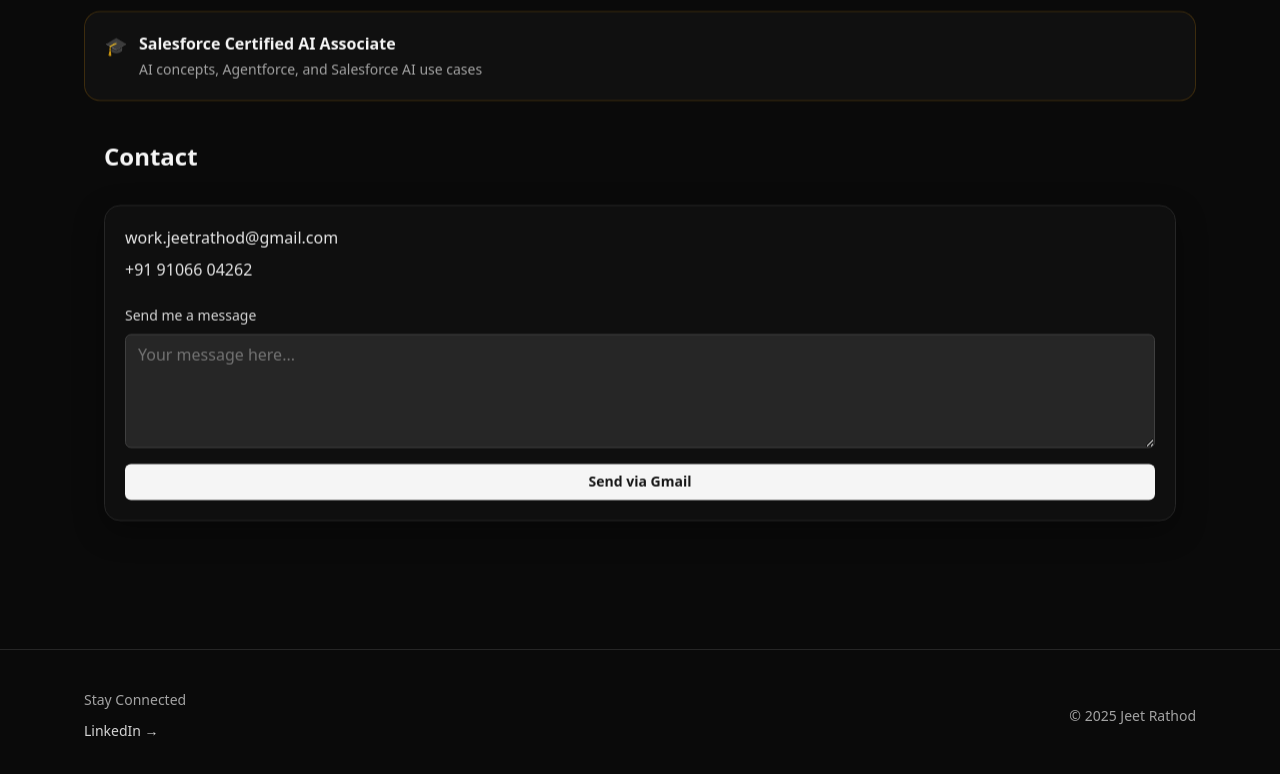
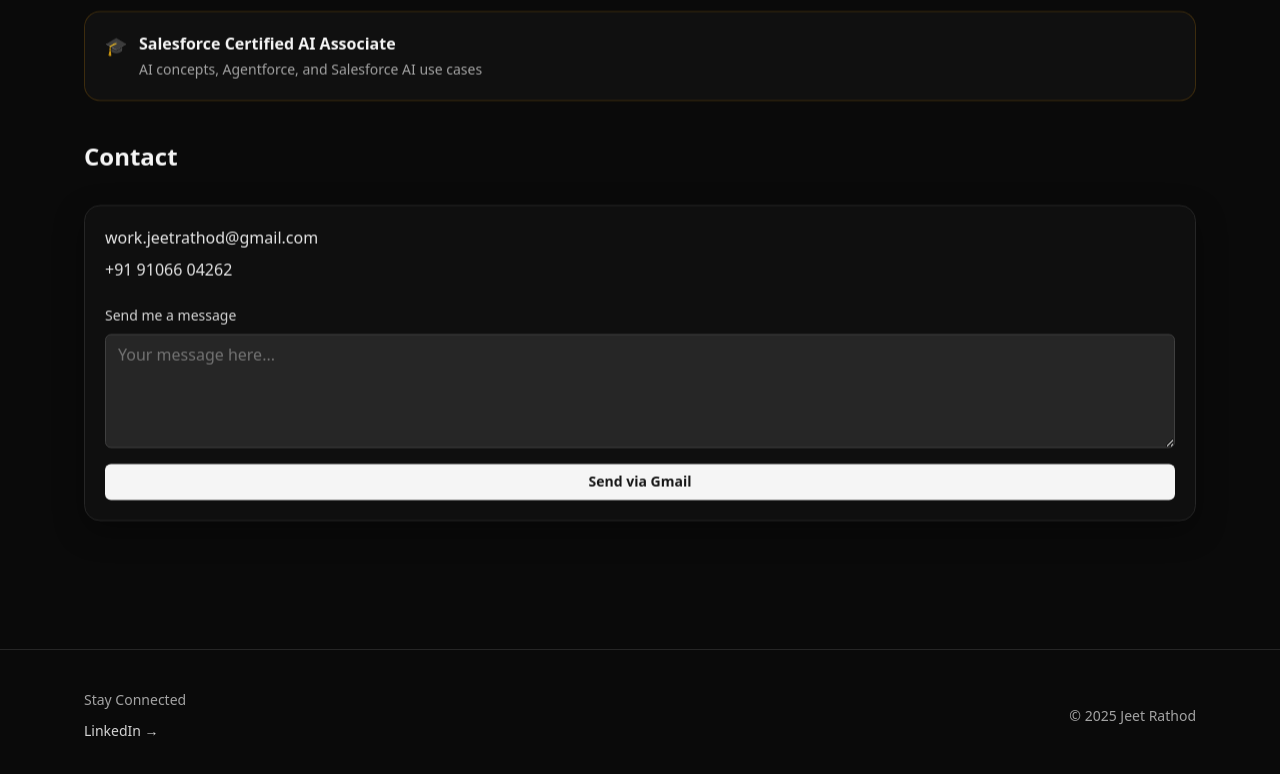
Before and after one commit to imJeetrathod/jeet-portfolio, a Next.js app: page / in a window 1280 px wide. Shown: the part 2633-3407 px from the top of the page. Built offline with nearby package versions, Linux system fonts and the light colour scheme.

Commit message:
UI updates and header interaction improvements-3

```diff
--- a/components/ContactSection.js
+++ b/components/ContactSection.js
@@ -6,7 +6,7 @@ export default function ContactSection({ profile }) {
   const [ref, isInView] = useInView();
 
   return (
-    <section ref={ref} id="contact" className={`mx-auto w-full max-w-6xl px-5 pb-16 ${isInView ? 'animate-fade-in-up' : ''}`}>
+    <section ref={ref} id="contact" className={`mx-auto w-full max-w-6xl pb-16 ${isInView ? 'animate-fade-in-up' : ''}`}>
       <div className="mb-8">
         <h2 className="text-2xl font-semibold text-neutral-100">Contact</h2>
       </div>
```
